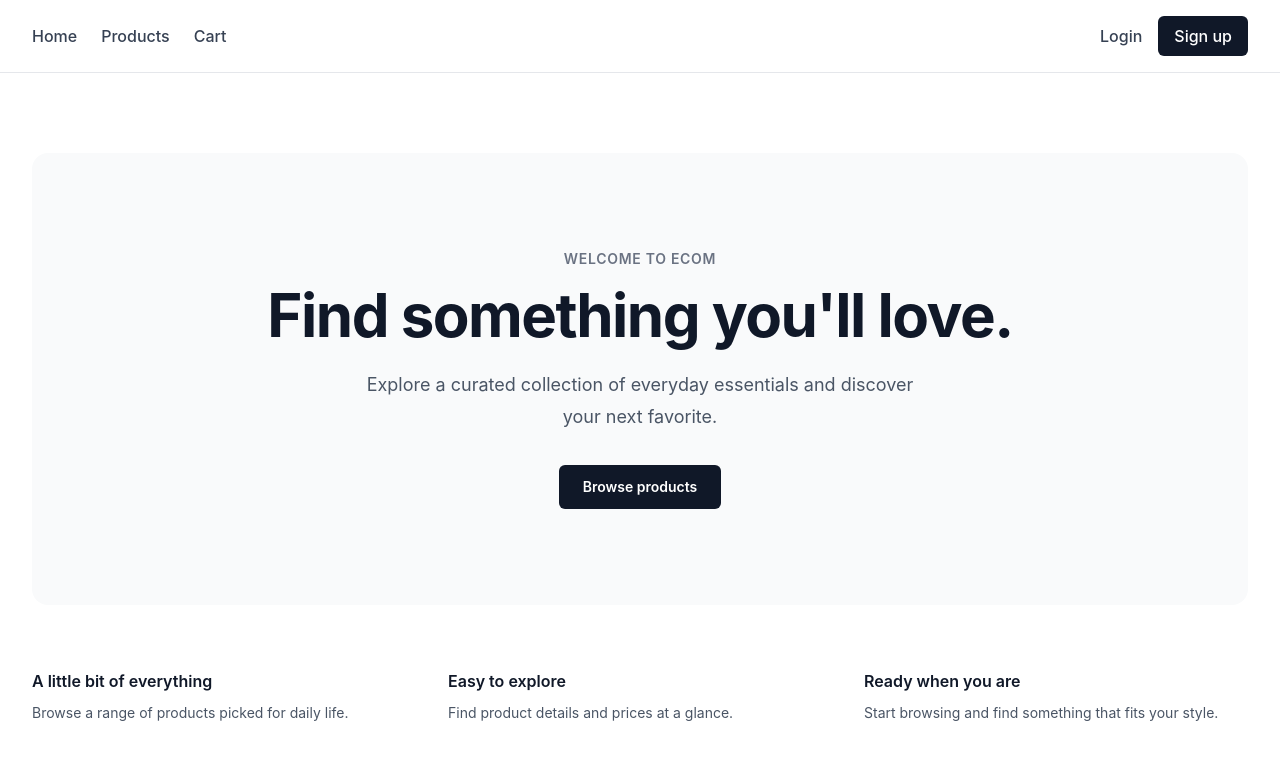
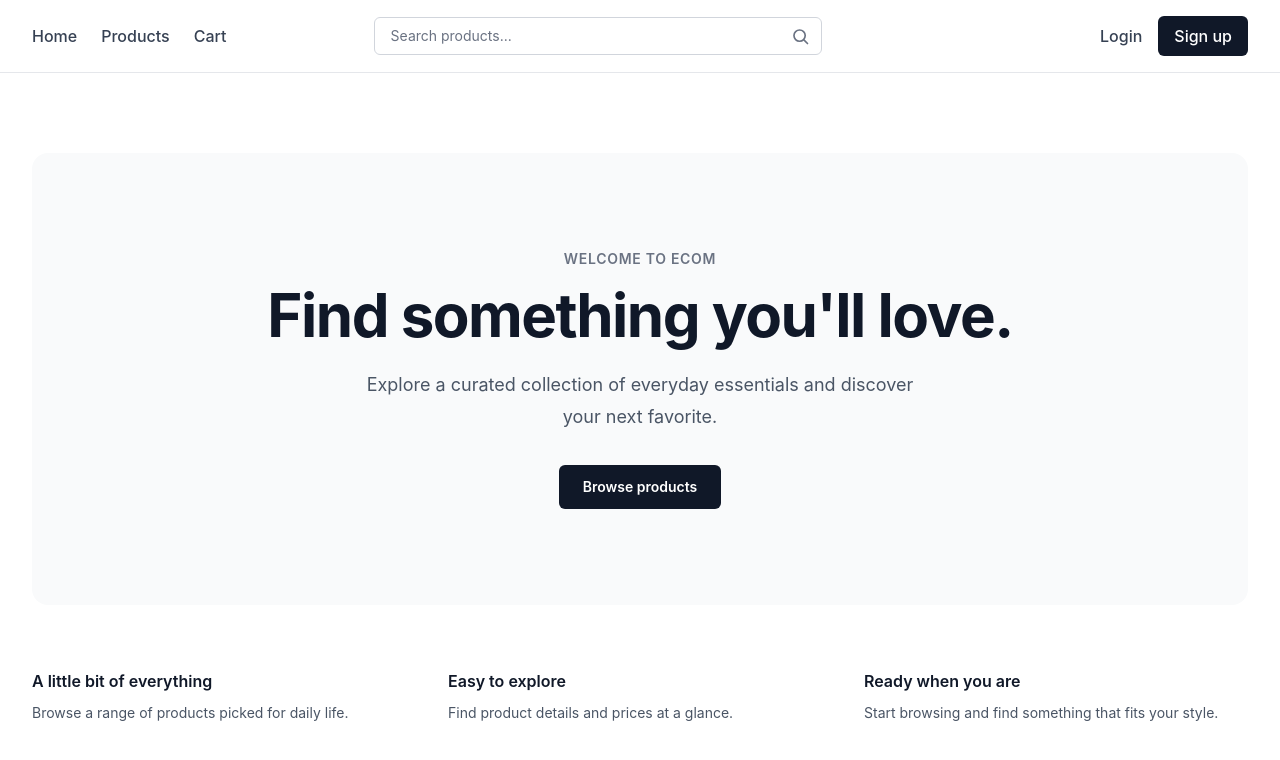
Before and after one commit to pradeepvrm/ecom, a React (Vite) app: page / in a window 1280 px wide. Shown: the top 760 px of the page. Built offline with nearby package versions, Linux system fonts and the light colour scheme.

Commit message:
added search functionality

```diff
--- a/src/components/Navbar.jsx
+++ b/src/components/Navbar.jsx
@@ -1,4 +1,5 @@
 import { Link } from 'react-router'
+import ProductSearch from './ProductSearch'
 
 export default function Navbar() {
   return (
@@ -15,6 +16,7 @@ export default function Navbar() {
             <Link className="transition hover:text-gray-950" to="/cart">Cart</Link>
           </li>
         </ul>
+        <ProductSearch />
         <div className="ml-auto flex items-center gap-4 text-md font-medium">
           <Link className="cursor-pointer text-gray-700 transition hover:text-gray-950" to="/login">Login</Link>
           <Link className="cursor-pointer rounded-md bg-gray-900 px-4 py-2 text-white transition hover:bg-gray-700" to="/signup">
--- /dev/null
+++ b/src/components/ProductSearch.jsx
@@ -0,0 +1,135 @@
+import { useEffect, useState } from 'react'
+import axios from 'axios'
+import { Link, useNavigate } from 'react-router'
+
+export default function ProductSearch() {
+  const [query, setQuery] = useState('')
+  const [products, setProducts] = useState([])
+  const [isSearching, setIsSearching] = useState(false)
+  const [searchError, setSearchError] = useState('')
+  const [isSearchFocused, setIsSearchFocused] = useState(false)
+  const navigate = useNavigate()
+  const normalizedQuery = query.trim()
+
+  useEffect(() => {
+    if (!normalizedQuery) {
+      return undefined
+    }
+
+    const controller = new AbortController()
+    const timeoutId = setTimeout(async () => {
+      try {
+        const response = await axios.get('https://dummyjson.com/products/search', {
+          params: { q: normalizedQuery, limit: 5 },
+          signal: controller.signal,
+        })
+        setProducts(response.data.products)
+      } catch (error) {
+        if (!controller.signal.aborted) {
+          console.error('Unable to search products:', error)
+          setProducts([])
+          setSearchError('Search is temporarily unavailable.')
+        }
+      } finally {
+        if (!controller.signal.aborted) {
+          setIsSearching(false)
+        }
+      }
+    }, 300)
+
+    return () => {
+      clearTimeout(timeoutId)
+      controller.abort()
+    }
+  }, [normalizedQuery])
+
+  const handleSearch = (event) => {
+    event.preventDefault()
+    if (!normalizedQuery) return
+
+    setIsSearchFocused(false)
+    navigate(`/products?search=${encodeURIComponent(normalizedQuery)}`)
+  }
+
+  const handleQueryChange = (event) => {
+    const nextQuery = event.target.value
+    setQuery(nextQuery)
+    setProducts([])
+    setSearchError('')
+    setIsSearching(Boolean(nextQuery.trim()))
+  }
+
+  return (
+    <form className="relative order-3 w-full sm:order-none sm:mx-auto sm:max-w-md" role="search" onSubmit={handleSearch}>
+      <label className="sr-only" htmlFor="navbar-product-search">Search products</label>
+      <input
+        autoComplete="off"
+        className="w-full rounded-md border border-gray-300 bg-white px-4 py-2 pr-10 text-sm text-gray-900 outline-none transition placeholder:text-gray-500 focus:border-gray-500 focus:ring-2 focus:ring-gray-200"
+        id="navbar-product-search"
+        onBlur={() => setIsSearchFocused(false)}
+        onChange={handleQueryChange}
+        onFocus={() => setIsSearchFocused(true)}
+        placeholder="Search products..."
+        type="search"
+        value={query}
+      />
+      <button
+        aria-label="Submit product search"
+        className="absolute right-2 top-1/2 -translate-y-1/2 rounded p-1 text-gray-500 transition hover:text-gray-900"
+        type="submit"
+      >
+        <svg aria-hidden="true" className="h-5 w-5" fill="none" viewBox="0 0 24 24" stroke="currentColor">
+          <path strokeLinecap="round" strokeLinejoin="round" strokeWidth={2} d="m21 21-4.35-4.35m1.6-5.15a6.75 6.75 0 1 1-13.5 0 6.75 6.75 0 0 1 13.5 0Z" />
+        </svg>
+      </button>
+      {isSearchFocused && normalizedQuery && (
+        <div className="absolute left-0 right-0 top-full z-50 mt-2 overflow-hidden rounded-md border border-gray-200 bg-white shadow-lg">
+          {isSearching && (
+            <p className="px-4 py-3 text-sm text-gray-500" role="status">Searching products...</p>
+          )}
+          {!isSearching && searchError && (
+            <p className="px-4 py-3 text-sm text-red-600" role="alert">{searchError}</p>
+          )}
+          {!isSearching && !searchError && products.length > 0 && (
+            <ul aria-label="Product search suggestions">
+              {products.map((product) => (
+                <li key={product.id}>
+                  <Link
+                    className="flex items-center gap-3 px-4 py-3 text-sm text-gray-800 transition hover:bg-gray-50"
+                    onMouseDown={(event) => event.preventDefault()}
+                    to={`/products/${product.id}`}
+                  >
+                    <img className="h-10 w-10 rounded object-contain" src={product.thumbnail} alt="" />
+                    <span className="min-w-0 flex-1 truncate">{product.title}</span>
+                    <span className="text-gray-500">${product.price}</span>
+                  </Link>
+                </li>
+              ))}
+              <li className="border-t border-gray-100">
+                <button
+                  className="w-full px-4 py-3 text-left text-sm font-medium text-gray-700 transition hover:bg-gray-50"
+                  onMouseDown={(event) => event.preventDefault()}
+                  type="submit"
+                >
+                  See all results for “{normalizedQuery}”
+                </button>
+              </li>
+            </ul>
+          )}
+          {!isSearching && !searchError && products.length === 0 && (
+            <div className="px-4 py-3 text-sm text-gray-500">
+              <p>No products found.</p>
+              <button
+                className="mt-2 font-medium text-gray-800 hover:underline"
+                onMouseDown={(event) => event.preventDefault()}
+                type="submit"
+              >
+                See all results for “{normalizedQuery}”
+              </button>
+            </div>
+          )}
+        </div>
+      )}
+    </form>
+  )
+}
--- a/src/pages/Products.jsx
+++ b/src/pages/Products.jsx
@@ -1,30 +1,42 @@
 import { useEffect, useState } from 'react';
 import axios from 'axios';
+import { useSearchParams } from 'react-router';
 import Navbar from '../components/Navbar';
 import Product from '../components/Product';
 
 export default function Products() {
-
     const [products, setProducts] = useState([])
+    const [searchParams] = useSearchParams()
+    const searchQuery = searchParams.get('search')?.trim() ?? ''
 
     useEffect(() => {
         const getProducts = async () => {
-            const response = await axios.get('https://dummyjson.com/products?limit=200')
-            setProducts(response.data.products)
+            const url = searchQuery
+                ? `https://dummyjson.com/products/search?q=${encodeURIComponent(searchQuery)}`
+                : 'https://dummyjson.com/products?limit=20'
+
+            const response = await axios.get(url)
+            setProducts(response.data.products ?? [])
         }
+
         getProducts()
-    }, [])
+    }, [searchQuery])
 
   return (
     <>
     <Navbar />
     <main className="mx-auto max-w-7xl px-4 py-8 sm:px-6 lg:px-8">
-      <h1 className="mb-6 text-3xl font-bold text-gray-900">Products</h1>
+      <h1 className="mb-6 text-3xl font-bold text-gray-900">
+        {searchQuery ? `Search results for “${searchParams.get('search').trim()}”` : 'Products'}
+      </h1>
       <div className="grid grid-cols-1 gap-6 sm:grid-cols-2 lg:grid-cols-3 xl:grid-cols-4">
         {products.map((product) => (
           <Product key={product.id} product={product} />
         ))}
       </div>
+      {products.length === 0 && searchQuery && (
+        <p className="mt-8 text-center text-gray-600">No products match your search.</p>
+      )}
     </main>
     </>
   )
```
